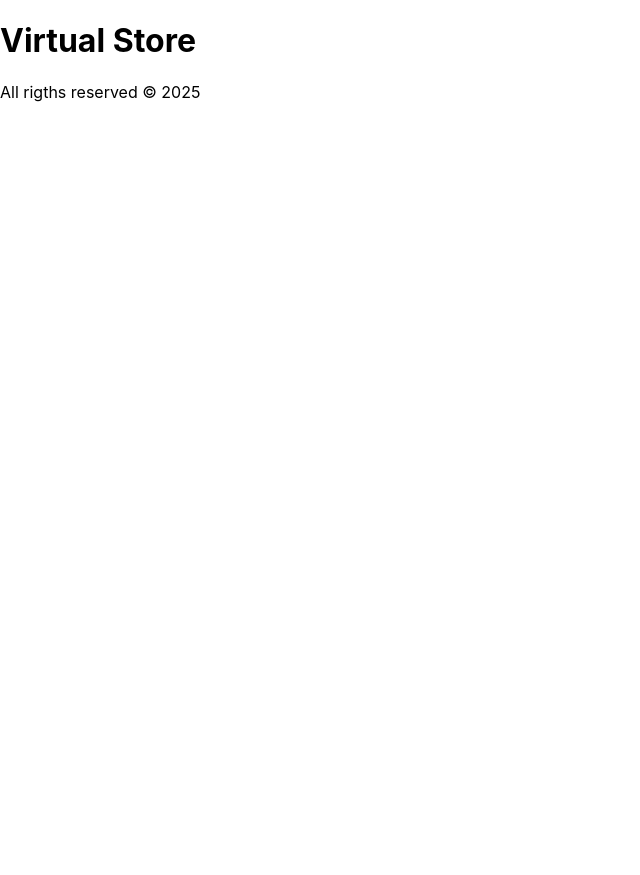
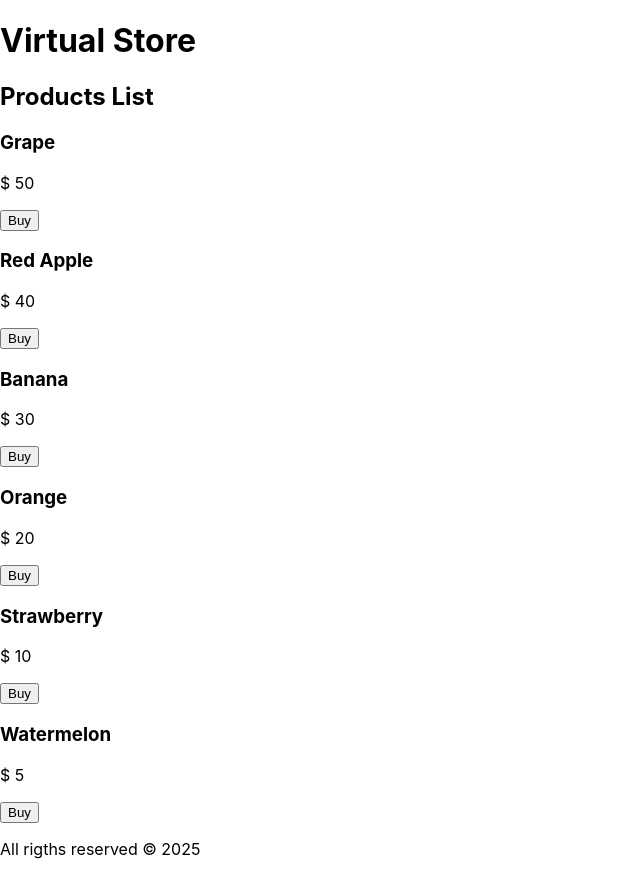
Before and after one commit to jestevezsoarez/shopping-cart, a React (Create React App) app: page / in a window 1280 px wide. Shown: the whole page, without its empty margins (0-640 px from the left). Before the commit the page ends 800 px from the top, so only its background shows below. Built offline with nearby package versions, Linux system fonts and the light colour scheme.

Commit message:
Iterate over products and show in main component

```diff
--- a/src/App.js
+++ b/src/App.js
@@ -1,6 +1,7 @@
 import React, { Fragment, useState } from 'react';
 import Header from "./components/Header";
 import Footer from "./components/Footer";
+import Product from './components/Product';
 
 function App() {
 
@@ -22,6 +23,14 @@ function App() {
         title={title}
       />
 
+      <h2>Products List</h2>
+      { products.map(product => (
+        <Product
+          key={product.id}
+          product={product}
+        />
+      )) }
+
       <Footer
         date={date}
       />
--- /dev/null
+++ b/src/components/Product.js
@@ -0,0 +1,16 @@
+import React from 'react';
+
+const Product = ({product}) => {
+
+    const { id, name, price } = product;
+
+    return (
+        <div>
+            <h3>{name}</h3>
+            <p>$ {price}</p>
+            <button>Buy</button>
+        </div>
+     );
+}
+
+export default Product;
```
